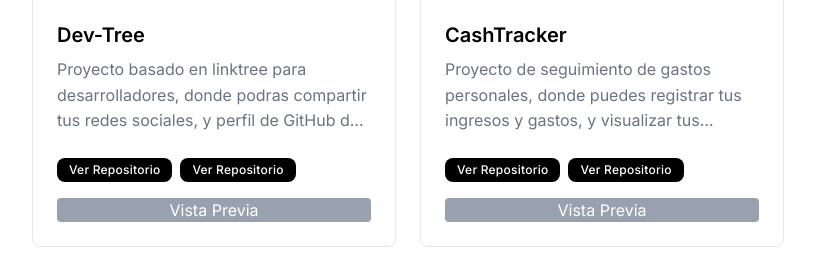
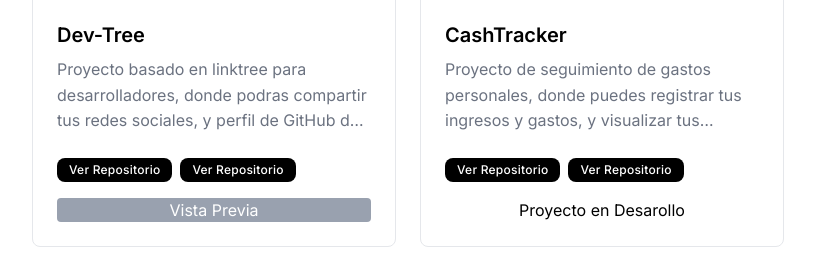
Before and after one commit to HeymerDev/Portafolio, an Astro site: page / in a window 1280 px wide. Shown: the part 1737-2005 px from the top of the page, without its empty margins (232-1047 px from the left). Built offline with nearby package versions, Linux system fonts and the light colour scheme; Astro itself is replaced by a stand-in of ours.

Commit message:
validate link if not empty for should ui diferent

```diff
--- a/src/components/cards/CardProject.astro
+++ b/src/components/cards/CardProject.astro
@@ -41,8 +41,14 @@ const { name, description, link, repositories, image } = Astro.props;
         ))
       }
     </div>
-    <a href={link} class="text-white mt-4 bg-gray-400 rounded text-center"
-      >Vista Previa</a
-    >
+    {
+      link ? (
+        <a href={link} class="text-white mt-4 bg-gray-400 rounded text-center">
+          Vista Previa
+        </a>
+      ) : (
+        <p class="text-center text-primary mt-4">Proyecto en Desarollo</p>
+      )
+    }
   </div>
 </article>
```
